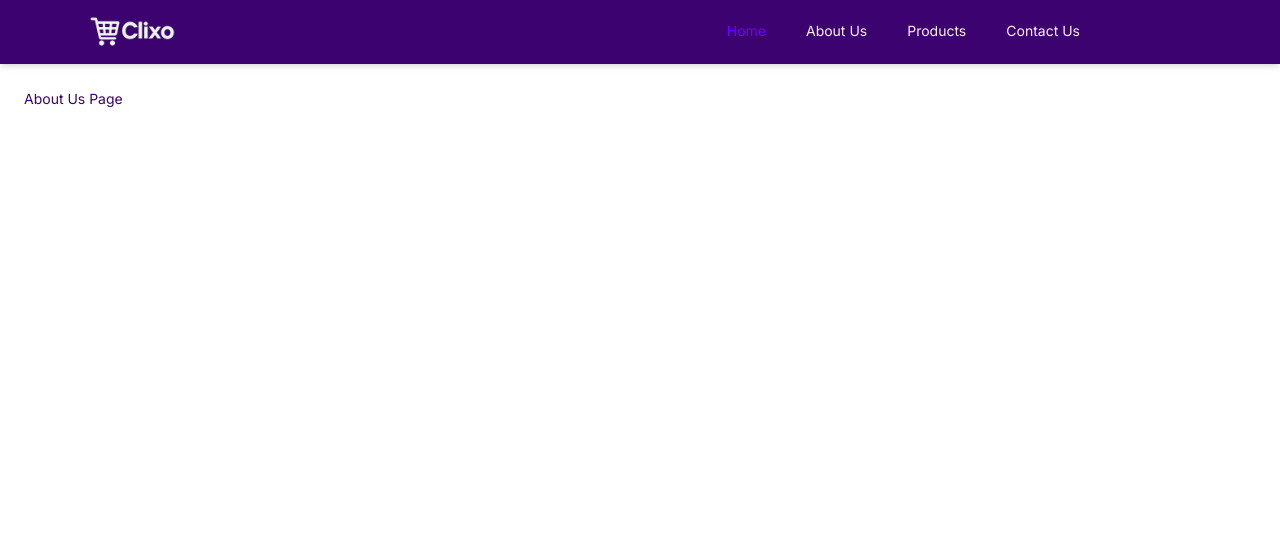
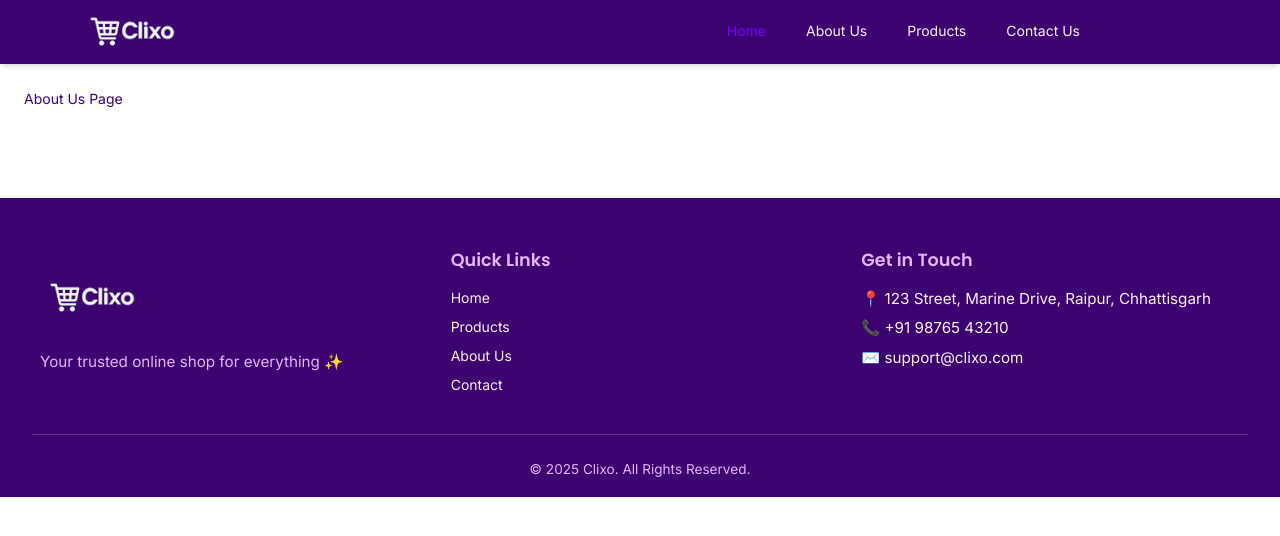
Before and after one commit to Poorab-202/Clixo, a Vue app in the folder client/: page /about in a window 1280 px wide. Shown: the top 536 px of the page. Built offline with nearby package versions, Linux system fonts and the light colour scheme; some icons are missing.

Commit message:
made footer

```diff
--- a/client/src/App.vue
+++ b/client/src/App.vue
@@ -1,6 +1,7 @@
 <script setup>
 import { NConfigProvider } from "naive-ui"
 import Navbar from "./components/Navbar.vue"
+import Footer from './components/Footer.vue';
 
 const themeOverrides = {
   common: {
@@ -34,5 +35,6 @@ const themeOverrides = {
   <n-config-provider :theme-overrides="themeOverrides">
     <Navbar />
     <router-view />
+    <Footer></Footer>
   </n-config-provider>
 </template>
--- /dev/null
+++ b/client/src/components/Footer.vue
@@ -0,0 +1,106 @@
+<template>
+  <footer class="footer">
+    <div class="footer-container">
+
+      <div class="footer-brand">
+        <img src="/logo.png" alt="Clixo Logo" class="h-26 w-26 object-contain" />
+        <p class="tagline">Your trusted online shop for everything ✨</p>
+      </div>
+
+      <!-- Navigation -->
+      <div class="footer-links">
+        <h3>Quick Links</h3>
+        <ul>
+          <li><router-link to="/">Home</router-link></li>
+          <li><router-link to="/products">Products</router-link></li>
+          <li><router-link to="/about">About Us</router-link></li>
+          <li><router-link to="/contact">Contact</router-link></li>
+        </ul>
+      </div>
+
+      <!-- Contact Info -->
+      <div class="footer-contact">
+        <h3>Get in Touch</h3>
+        <p>📍 123 Street, Marine Drive, Raipur, Chhattisgarh</p>
+        <p>📞 +91 98765 43210</p>
+        <p>✉️ support@clixo.com</p>
+      </div>
+    </div>
+
+    <!-- Bottom -->
+    <div class="footer-bottom">
+      <p>© {{ new Date().getFullYear() }} Clixo. All Rights Reserved.</p>
+    </div>
+  </footer>
+</template>
+
+<script setup>
+</script>
+
+<style scoped>
+.footer {
+  background: #3B0270; /* Dark Purple */
+  color: #FFF1F1; /* Soft Pink text */
+  padding: 3rem 2rem 1rem;
+  margin-top: 4rem;
+}
+
+.footer-container {
+  display: grid;
+  grid-template-columns: repeat(auto-fit, minmax(220px, 1fr));
+  gap: 2rem;
+  max-width: 1200px;
+  margin: 0 auto;
+}
+
+.footer-brand .logo {
+  height: 50px;
+  margin-bottom: 0.8rem;
+}
+
+.footer-brand .tagline {
+  font-size: 0.95rem;
+  color: #E9B3FB; /* Light Purple */
+}
+
+.footer-links h3,
+.footer-contact h3 {
+  font-size: 1.1rem;
+  margin-bottom: 0.8rem;
+  color: #E9B3FB; /* Light Purple */
+}
+
+.footer-links ul {
+  list-style: none;
+  padding: 0;
+  margin: 0;
+}
+
+.footer-links li {
+  margin: 0.4rem 0;
+}
+
+.footer-links a {
+  color: #FFF1F1;
+  text-decoration: none;
+  transition: color 0.3s ease;
+}
+
+.footer-links a:hover {
+  color: #E9B3FB; /* Light Purple */
+}
+
+.footer-contact p {
+  margin: 0.3rem 0;
+  font-size: 0.95rem;
+}
+
+.footer-bottom {
+  text-align: center;
+  padding-top: 1.5rem;
+  border-top: 1px solid rgba(255, 241, 241, 0.2);
+  margin-top: 2rem;
+  font-size: 0.85rem;
+  color: #E9B3FB;
+}
+</style>
```
